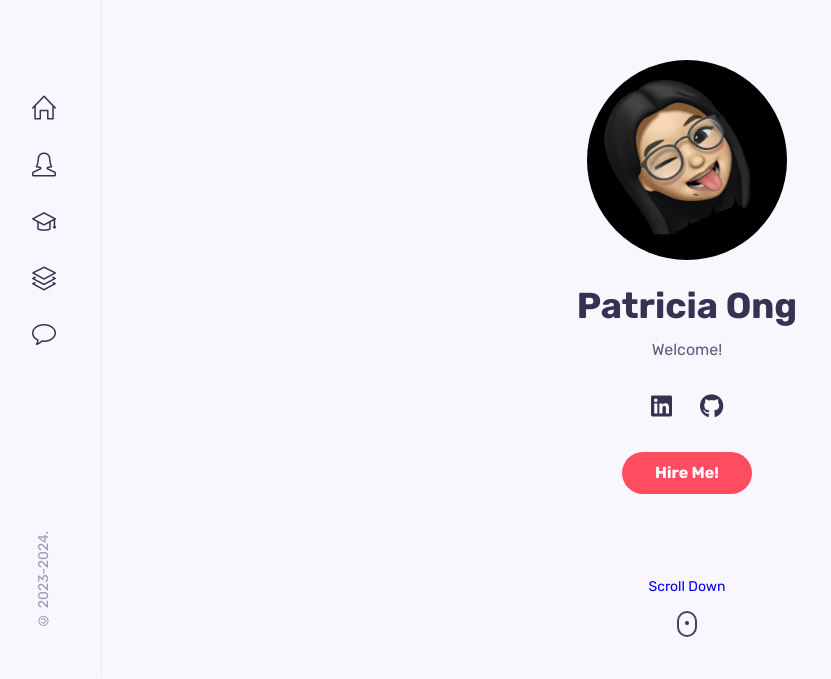
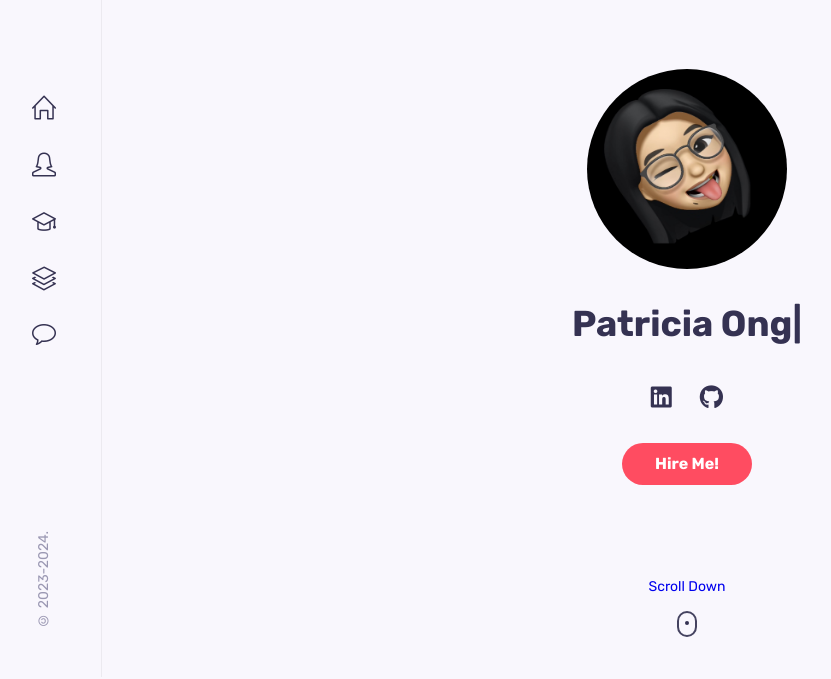
Before and after one commit to patriciaong977/patriciaong, a React (Create React App) app: page / in a window 1280 px wide. Shown: the part 123-802 px from the top of the page, without its empty margins (8-839 px from the left). Built offline with nearby package versions, Linux system fonts and the light colour scheme.

Commit message:
Replaced home name with TypeAnimation

```diff
--- a/package.json
+++ b/package.json
@@ -10,6 +10,7 @@
     "react": "^18.2.0",
     "react-dom": "^18.2.0",
     "react-scripts": "5.0.1",
+    "react-type-animation": "^2.1.2",
     "web-vitals": "^2.1.4"
   },
   "scripts": {
--- a/src/components/home/Home.jsx
+++ b/src/components/home/Home.jsx
@@ -4,6 +4,7 @@ import "./home.css";
 import Me from "../../assets/isha.jpg";
 import HeaderSocials from './HeaderSocials';
 import ScrollDown from './ScrollDown';
+import { TypeAnimation } from 'react-type-animation';
 
 
 const Home = () => {
@@ -11,9 +12,28 @@ const Home = () => {
     <section className="home container" id="home">
       <div className="intro">
 
-        <img src={Me} alt="" className="home___img" style={{borderRadius: '50%'}}/>
-        <h1 className="home__name">Patricia Ong</h1>
-        <span className="home__education">Welcome!</span>
+        <img src={Me} alt="" className="home___img" style={{ borderRadius: '50%' }} />
+
+        {/* <h1 className="home__name">Patricia Ong</h1>
+        <span className="home__education">Welcome!</span> */}
+
+        <TypeAnimation
+              sequence={[
+                'Hello! 👋',
+                1000, // Waits 1s
+                '🙋‍♀️ I am',
+                1000, // Waits 2s
+                'Patricia Ong',
+                4000,
+                () => {
+                  console.log('Done typing!');
+                }
+              ]}
+              wrapper="div"
+              cursor={true}
+              repeat={Infinity}
+              style={{ fontSize: 'var(--h1-font-size)', fontWeight: 'var(--font-bold)', marginTop: '1.5rem', marginBottom: '0.5rem', color: 'var(--title-color)'}}
+            />
 
         <HeaderSocials />
 
--- a/src/components/home/home.css
+++ b/src/components/home/home.css
@@ -16,12 +16,12 @@
   margin-bottom: 1.5rem
 }
 
-.home__name {
+/* .home__name {
   margin-top: 1.5rem;
   font-size: var(--h1-font-size);
   font-weight: var(--font-bold);
   margin-bottom: 0.5rem;
-}
+} */
 
 .home__socials{
   display: flex;
```
Also changed, not shown: 1 other file (tests, documents, lock files or other folders).
